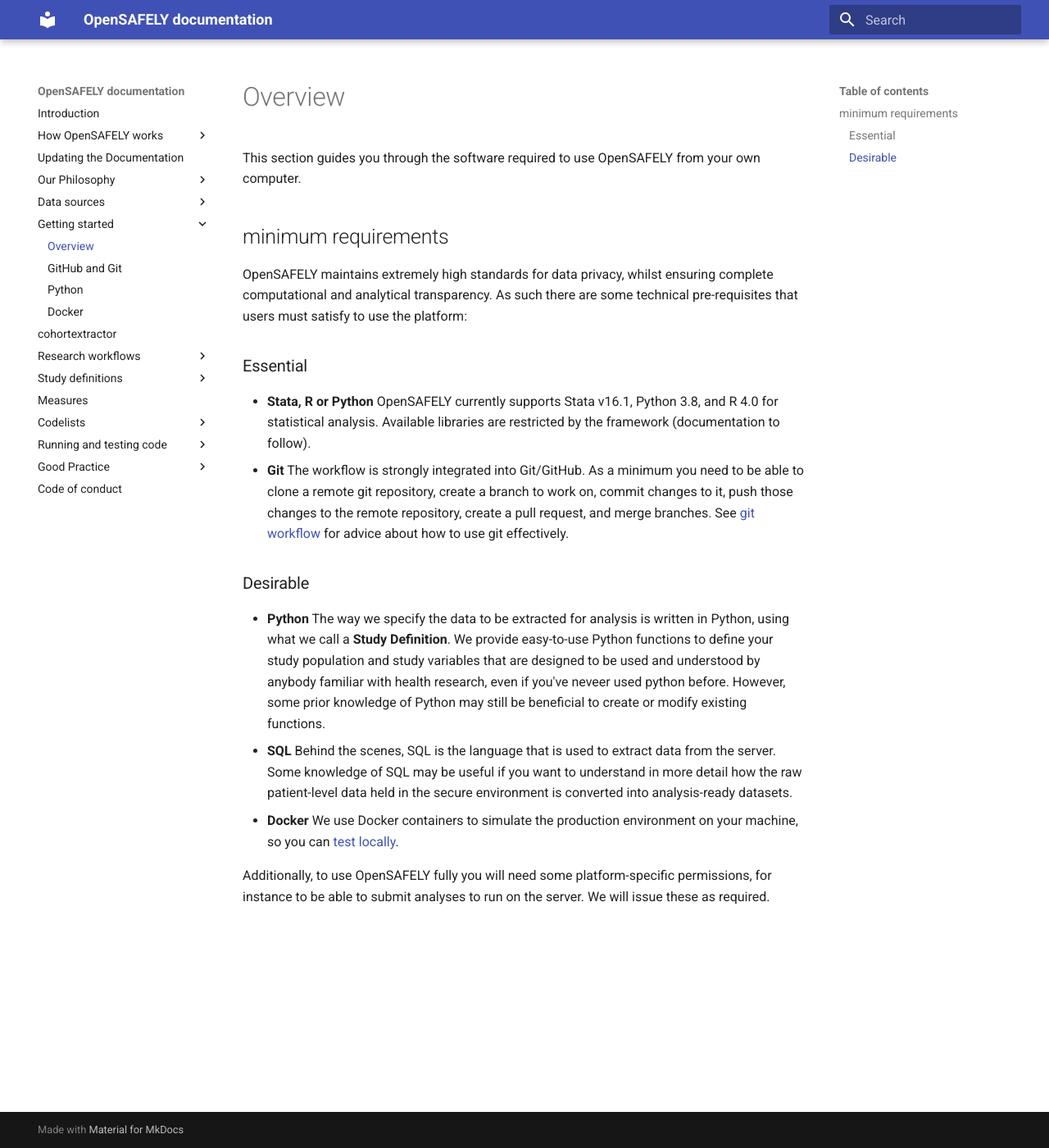
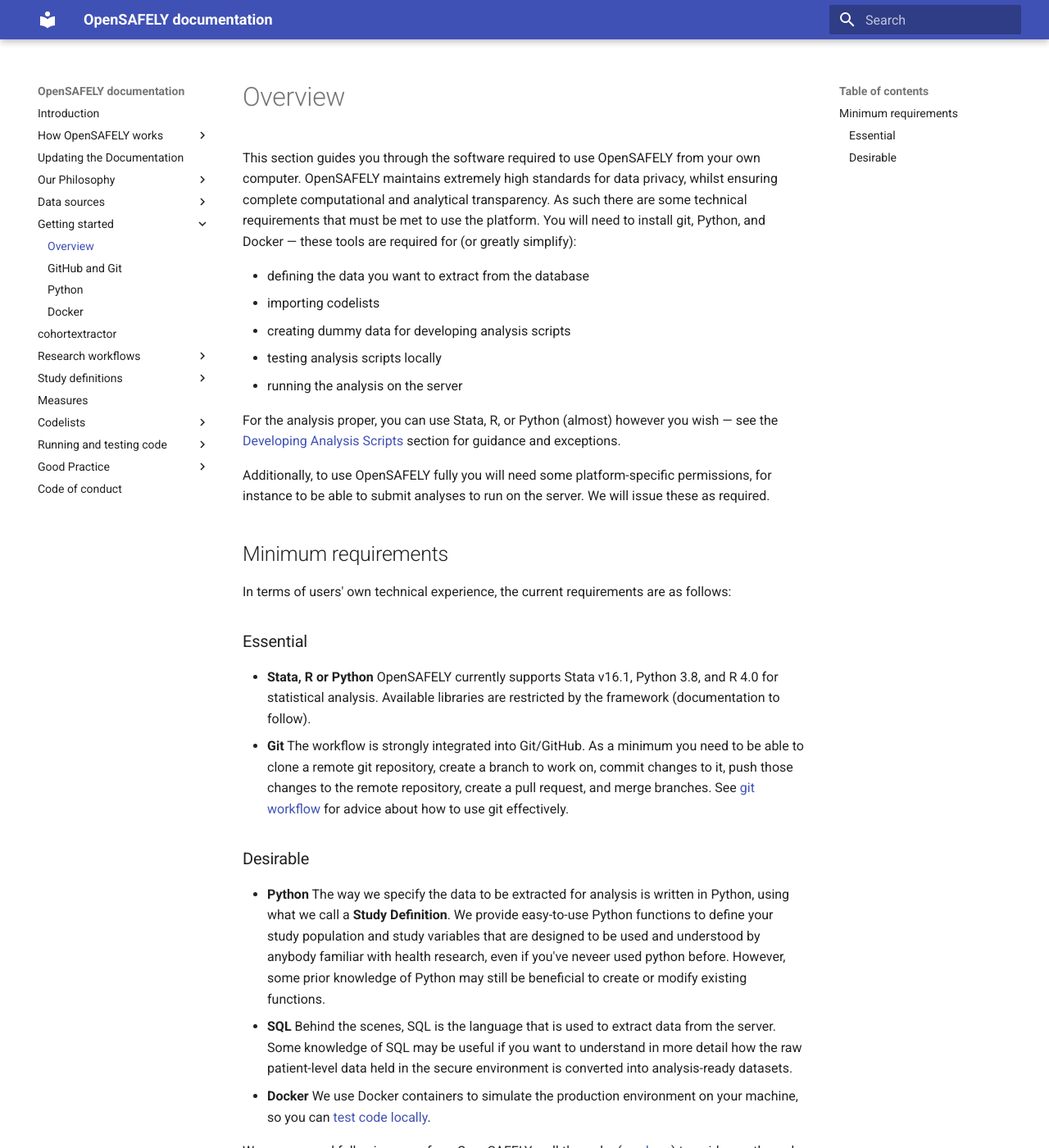
Before and after one commit to opensafely/documentation, an MkDocs documentation site: the page built from docs/getting-started.md, in a window 1280 px wide and 1400 px high. Shown: the whole window at 82% size. Built offline with MkDocs 1.6.1 and Material for MkDocs 9.7.7, drawn with Linux system fonts in a browser that asks for light colours; some of the changed text lies outside the part shown.

Commit message:
clarify requirements

```diff
--- a/docs/getting-started.md
+++ b/docs/getting-started.md
@@ -1,13 +1,27 @@
 This section guides you through the software required to use OpenSAFELY from your own computer.
+OpenSAFELY maintains extremely high standards for data privacy, whilst ensuring complete computational and analytical transparency.
+As such there are some technical requirements that must be met to use the platform.
+You will need to install git, Python, and Docker &mdash; these tools are required for (or greatly simplify):
 
-## minimum requirements
+* defining the data you want to extract from the database
+* importing codelists
+* creating dummy data for developing analysis scripts
+* testing analysis scripts locally
+* running the analysis on the server
 
-OpenSAFELY maintains extremely high standards for data privacy, whilst ensuring complete computational and analytical transparency.
-As such there are some technical pre-requisites that users must satisfy to use the platform:
+For the analysis proper, you can use Stata, R, or Python (almost) however you wish &mdash; see the [Developing Analysis Scripts](workflow-develop-analysis-scripts.md) section for guidance and exceptions.
+
+Additionally, to use OpenSAFELY fully you will need some platform-specific permissions, for instance to be able to submit analyses to run on the server.
+We will issue these as required.
+
+## Minimum requirements
+
+In terms of users' own technical experience, the current requirements are as follows:
 
 ### Essential
 * **Stata, R or Python**
-OpenSAFELY currently supports Stata v16.1, Python 3.8, and R 4.0 for statistical analysis. Available libraries are restricted by the framework (documentation to follow).
+OpenSAFELY currently supports Stata v16.1, Python 3.8, and R 4.0 for statistical analysis.
+Available libraries are restricted by the framework (documentation to follow).
 * **Git**
 The workflow is strongly integrated into Git/GitHub.
 As a minimum you need to be able to clone a remote git repository, create a branch to work on, commit changes to it, push those changes to the remote repository, create a pull request, and merge branches.
@@ -23,6 +37,6 @@
 Behind the scenes, SQL is the language that is used to extract data from the server.
 Some knowledge of SQL may be useful if you want to understand in more detail how the raw patient-level data held in the secure environment is converted into analysis-ready datasets.
 * **Docker**
-We use Docker containers to simulate the production environment on your machine, so you can [test locally](pipelines-overview.md).
+We use Docker containers to simulate the production environment on your machine, so you can [test code locally](pipelines-overview.md).
 
-Additionally, to use OpenSAFELY fully you will need some platform-specific permissions, for instance to be able to submit analyses to run on the server. We will issue these as required.
+We recommend following one of our OpenSAFELY walkthroughs (see [here](https://github.com/opensafely/os-demo-research#opensafely-demo-materials)) to guide you through the platform workflow, rather than using these documentation pages alone.
```
Also changed, not shown: docs/index.md (+0 -2 lines).
